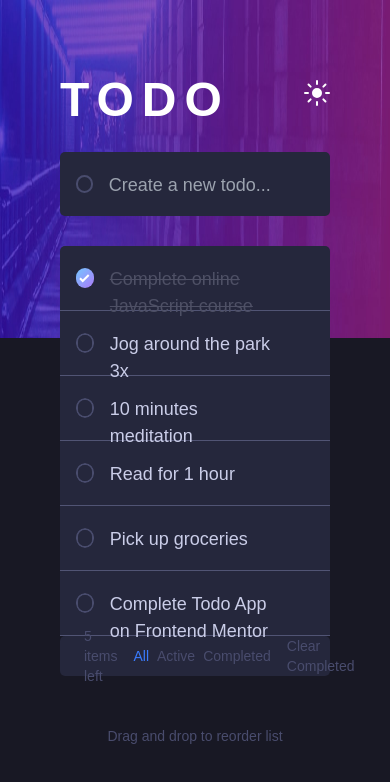
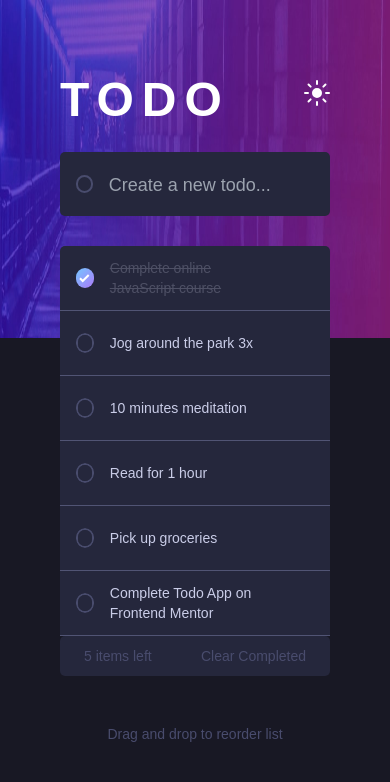
Before and after one commit to surya-teja-222/todo-app-main, a React (Create React App) app: page / in a window 390 px wide. Shown: the top 782 px of the page. Built offline with nearby package versions, Linux system fonts and the light colour scheme.

Commit message:
FIX view on mobile

```diff
--- a/src/App.js
+++ b/src/App.js
@@ -148,7 +148,7 @@ function App() {
             className=" linear-gradient-exc linear-gradient hmhmm my-auto  h-[20px] w-[24px]  cursor-pointer"
           ></div>
           <div className="my-auto h-6 w-full">
-            <p className="h-6  w-full  cursor-pointer bg-inherit font-normal text-[hsl(235,19%,35%)] outline-none transition-all duration-500 ease-in-out dark:text-[hsl(234,39%,85%)] dark:hover:text-[hsl(236,33%,92%)]">
+            <p className="h-6  w-full  cursor-pointer bg-inherit font-normal text-[hsl(235,19%,35%)] outline-none transition-all duration-500 ease-in-out dark:text-[hsl(234,39%,85%)] dark:hover:text-[hsl(236,33%,92%)]  mdm:text-sm flex flex-col justify-center">
               {event}
             </p>
           </div>
@@ -210,7 +210,7 @@ function App() {
             </svg>
           </div>
           <div className="my-auto h-6 w-full">
-            <p className="h-6 w-full  cursor-pointer bg-inherit font-normal text-[#9f9f9f] line-through  outline-none transition-all duration-500 ease-in-out dark:text-[#4e5065]">
+            <p className="h-6 w-full  cursor-pointer bg-inherit font-normal text-[#9f9f9f] line-through  outline-none transition-all duration-500 ease-in-out dark:text-[#4e5065] mdm:text-sm flex flex-col justify-center">
               {event}
             </p>
           </div>
@@ -246,7 +246,7 @@ function App() {
             items left
           </div>
         </div>
-        <div className="my-auto flex h-full justify-center gap-2 self-center  align-middle text-sm">
+        <div className="my-auto flex h-full justify-center gap-2 self-center  align-middle text-sm mdm:hidden">
           <div
             id="all"
             className="flex h-full cursor-pointer flex-col justify-center text-[#494c6d] transition-all  duration-300 ease-in-out hover:text-black hover:dark:text-[#ffffff] "
@@ -434,10 +434,11 @@ function App() {
 
             <div className="h-[30px] w-full"></div>
             <div id="hmm">{setListItems(todos, method)}</div>
-            <div className="h-[50px]"></div>
+            <div className="h-[48px] "></div>
             <p className="justify-center text-center text-sm text-[#494c6d]">
               Drag and drop to reorder list
             </p>
+            <div className="h-[50px] "></div>
           </div>
           <div></div>
         </div>
```
